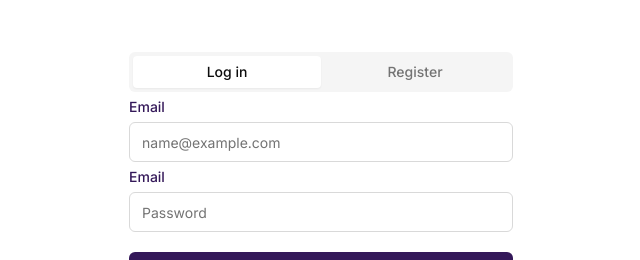
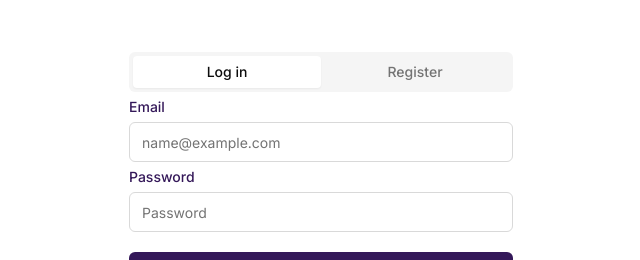
Before and after one commit to Ayush-2301/insightflow, a Next.js app: page /auth in a window 1280 px wide. Shown: the part 198-458 px from the top of the page, without its empty margins (319-959 px from the left). Built offline with nearby package versions, Linux system fonts and the light colour scheme; no server answers.

Commit message:
migrated to static tasks

```diff
--- a/src/app/auth/components/LoginForm.tsx
+++ b/src/app/auth/components/LoginForm.tsx
@@ -82,7 +82,7 @@
               )}
             </div>
             <div className="flex flex-col space-y-2">
-              <Label htmlFor="password">Email</Label>
+              <Label htmlFor="password">Password</Label>
               <Input
                 {...register("password", { required: true })}
                 id="password"
```
